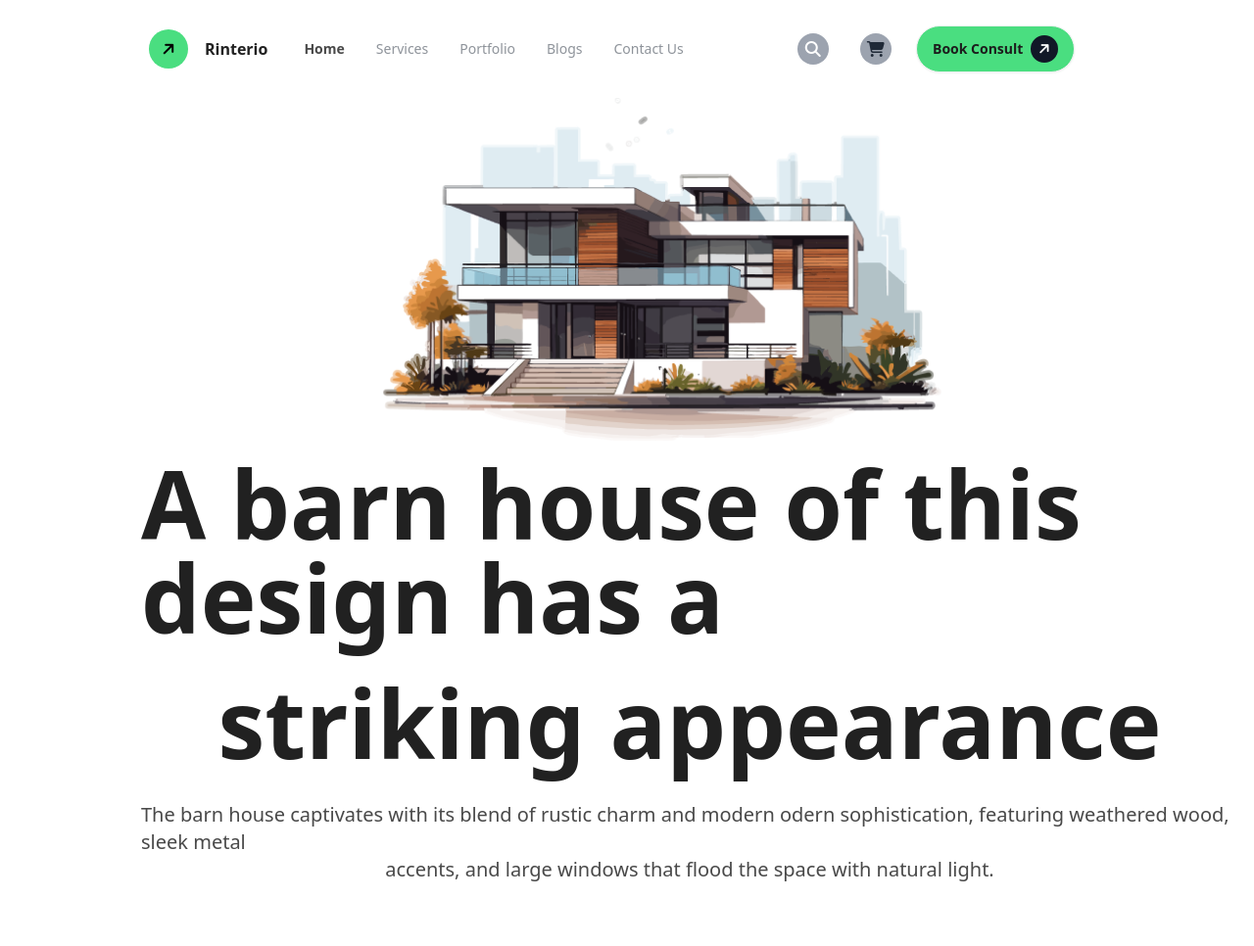
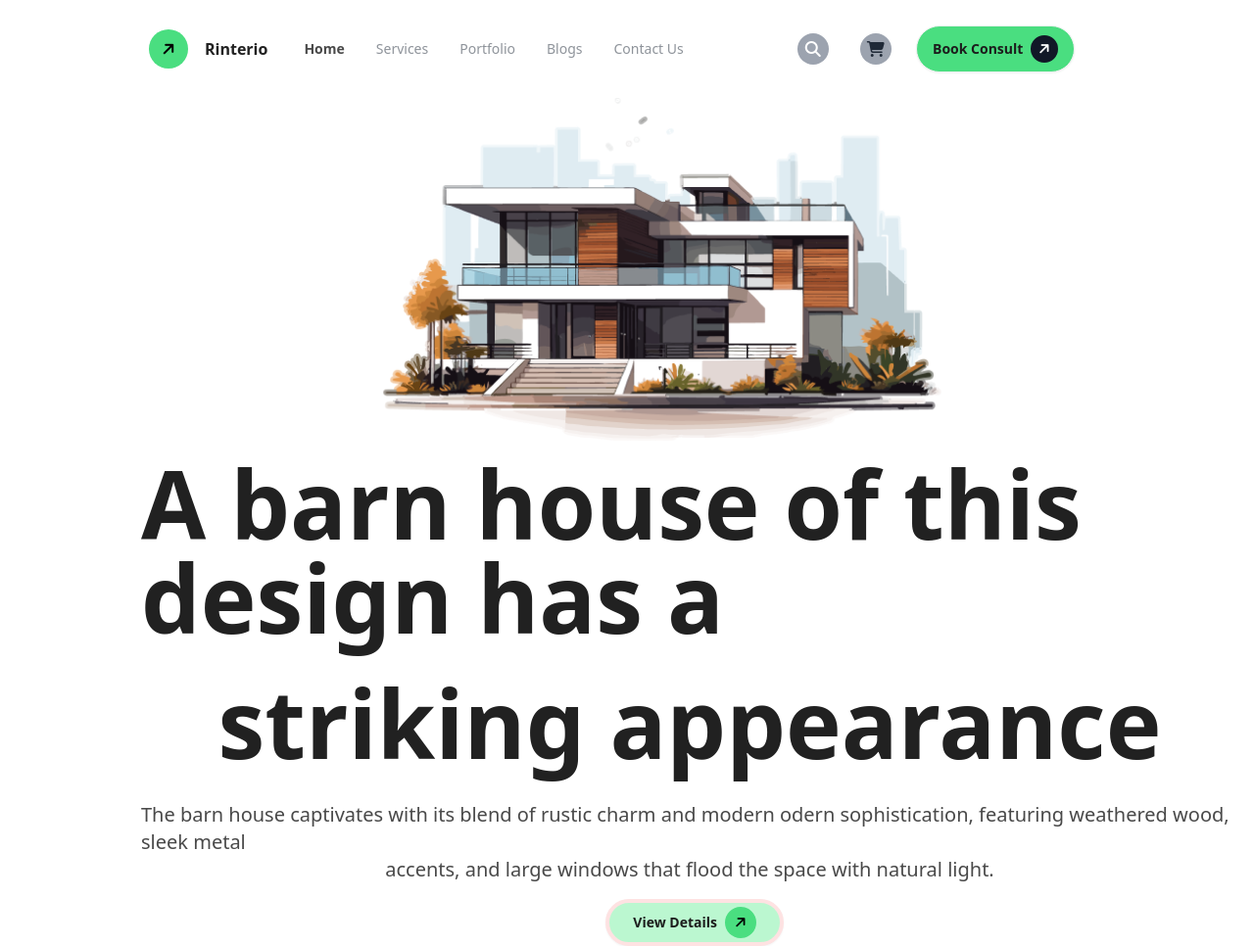
Before and after one commit to SHARIFA-AKHTER/home-assignment-03, a plain HTML site: page index.html in a window 1280 px wide. Shown: the whole page at 98% size. Before the commit the page ends 942 px from the top, so only its background shows below. Drawn offline with nearby package versions, Linux system fonts and the light colour scheme.

Commit message:
added an navbar-end  file

```diff
--- a/index.html
+++ b/index.html
@@ -101,12 +101,17 @@
         </p>
       </div>
 
-
-     <div>
-      <button>
-
-      </button>
-     </div>
+      <div class="">
+        <button class="lg navbar-end flex ml-24 ">
+          <a class="lg btn bg-green-200 rounded-full text-[#1C1C1C]
+           lg:border-4 border-red-100 sm:px-12 sm:text-xl lg:px-6 lg:text-sm">
+            View Details
+           <i class="fa-solid fa-arrow-right -rotate-45 w-8 h-8 bg-green-400
+            inline-flex rounded-full text-black justify-center items-center">
+          </i>
+        </a>
+        </button>
+      </div>
     </header>
     <main>
 
```
